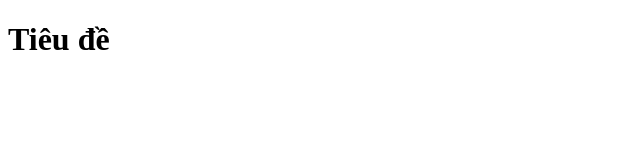
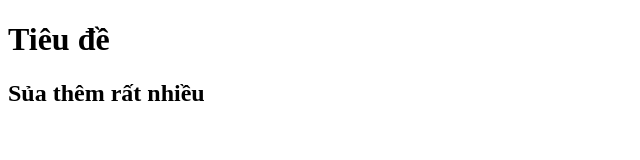
Before and after one commit to tantienvo55/duan6, a plain HTML site: page index.html in a window 1280 px wide. Shown: the whole page, without its empty margins (0-640 px from the left). Drawn offline with Linux system fonts and the light colour scheme.

Commit message:
1.Sủa 1

```diff
--- a/index.html
+++ b/index.html
@@ -9,6 +9,7 @@
 
 <body>
     <h1>Tiêu đề</h1>
+    <h2>Sủa thêm rất nhiều</h2>
 </body>
 
 </html>
```
